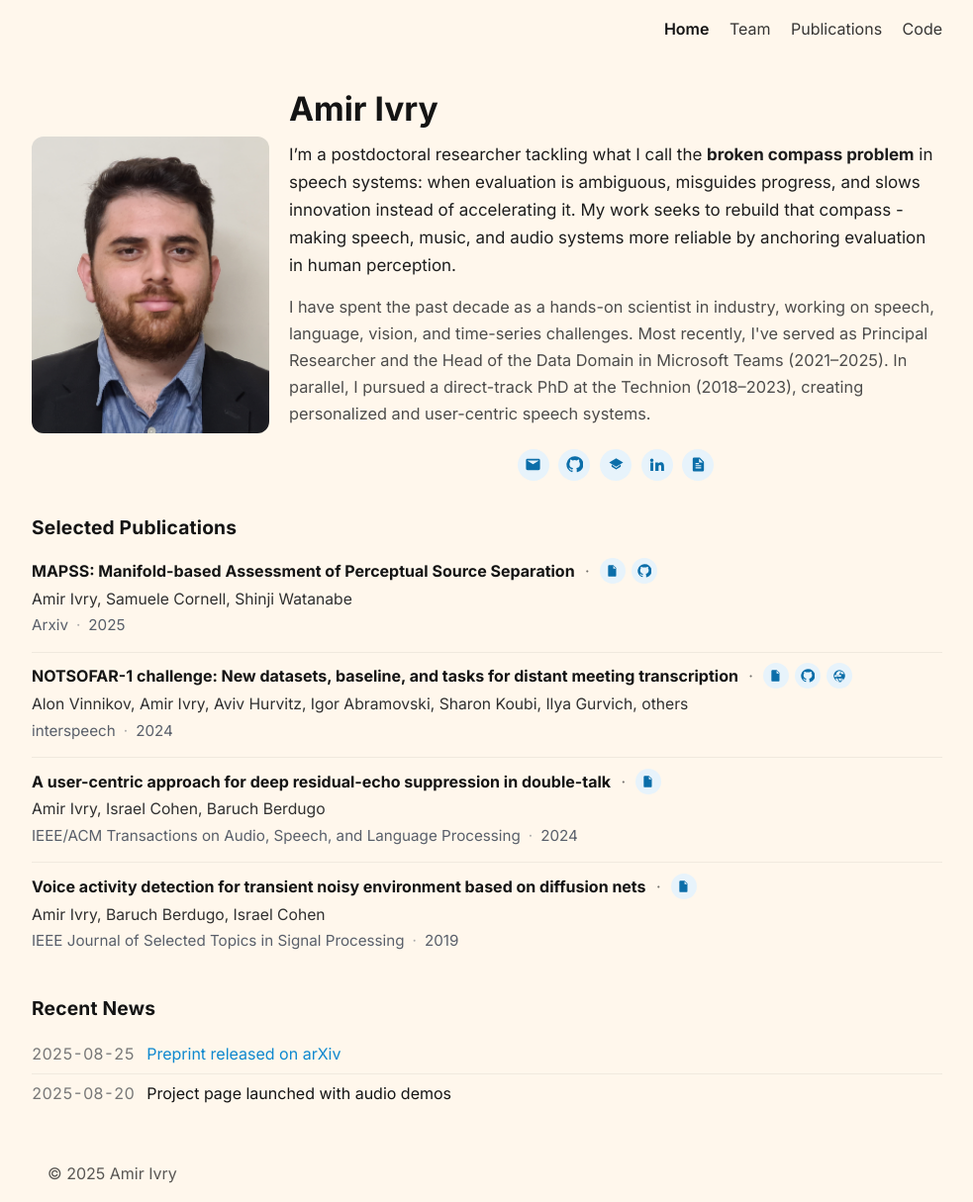
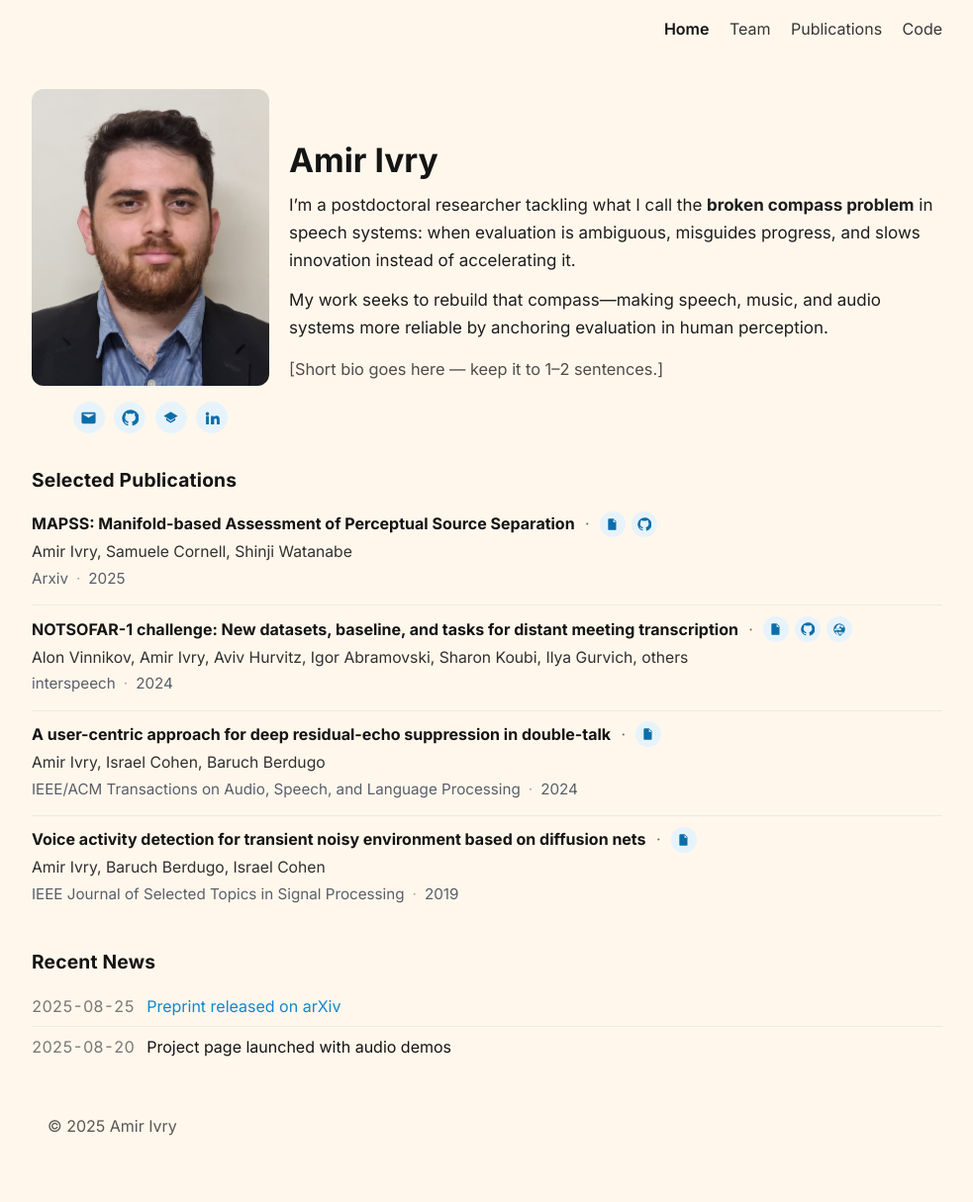
Before and after one commit to Amir-Ivry/Amir-Ivry.github.io, a Jekyll site: the page built from index.html, in a window 1280 px wide. Shown: the whole page at 99% size, without its empty margins (148-1131 px from the left). Built offline with Jekyll 4.4.1, drawn with Linux system fonts in a browser that asks for light colours; after the commit the page ends 1168 px from its top, so only the background shows below that.

Commit message:
Update index.html

```diff
--- a/index.html
+++ b/index.html
@@ -5,30 +5,13 @@
 ---
 
 <section class="hero">
-  <div class="avatar-wrap">
-    <img class="avatar-img" src="{{ site.author.avatar | relative_url }}" alt="{{ site.author.name }}">
-  </div>
+  <!-- LEFT: photo + icons stacked -->
+  <div class="avatar-stack">
+    <div class="avatar-wrap">
+      <img class="avatar-img" src="{{ site.author.avatar | relative_url }}" alt="{{ site.author.name }}">
+    </div>
 
-  <div class="hero-text">
-    <h1 class="hero-name">{{ site.author.name }}</h1>
-    {% if site.tagline and site.tagline != '' %}
-      <p class="hero-tagline">{{ site.tagline }}</p>
-    {% endif %}
-
-<p class="hero-abstract">
-  I’m a postdoctoral researcher tackling what I call the <strong>broken compass problem</strong> in speech systems: when evaluation is ambiguous, misguides progress, and slows innovation instead of accelerating it.
-  My work seeks to rebuild that compass - making speech, music, and audio systems more reliable by anchoring evaluation in human perception.
-</p>
-
-
-    <!-- Short-bio placeholder -->
-    <p class="hero-bio placeholder">
-      I have spent the past decade as a hands-on scientist in industry, working on speech, language, vision, and time-series challenges.
-      Most recently, I've served as Principal Researcher and the Head of the Data Domain in Microsoft Teams (2021–2025).
-      In parallel, I pursued a direct-track PhD at the Technion (2018–2023), creating personalized and user-centric speech systems.
-    </p>
-
-    <!-- Social icons -->
+    <!-- Social icons centered under the photo -->
     <div class="social-icons">
       {% if site.author.email %}
         <a href="mailto:{{ site.author.email }}" class="icon" aria-label="Email" title="Email">
@@ -50,17 +33,32 @@
           <svg viewBox="0 0 24 24" aria-hidden="true"><path d="M4.98 3.5a2.5 2.5 0 1 0 0 5 2.5 2.5 0 0 0 0-5ZM3 9h4v12H3V9Zm7 0h3.8v1.7h.05c.53-1 1.83-2.05 3.77-2.05 4.03 0 4.77 2.65 4.77 6.1V21h-4v-5.3c0-1.26-.02-2.88-1.76-2.88-1.76 0-2.03 1.37-2.03 2.78V21H10V9Z"/></svg>
         </a>
       {% endif %}
-      {% if site.social.cv %}
-        <a href="{{ site.social.cv | relative_url }}" target="_blank" class="icon" aria-label="CV" title="CV">
-          <!-- Stylish document-text icon -->
+      {% if site.cv and site.cv != "" %}
+        <a href="{{ site.cv | relative_url }}" target="_blank" class="icon" aria-label="CV" title="CV">
           <svg viewBox="0 0 24 24" aria-hidden="true">
             <path d="M6 2a2 2 0 0 0-2 2v16c0 1.1.9 2 2 2h12a2 2 0 0 0 2-2V8l-6-6H6Zm7 1.5L18.5 9H13V3.5ZM8 13h8v1.5H8V13Zm0 3h8v1.5H8V16Zm0-6h5v1.5H8V10Z"/>
           </svg>
         </a>
       {% endif %}
+    </div>
+  </div>
 
+  <!-- RIGHT: text -->
+  <div class="hero-text">
+    <h1 class="hero-name">{{ site.author.name }}</h1>
+    {% if site.tagline and site.tagline != '' %}
+      <p class="hero-tagline">{{ site.tagline }}</p>
+    {% endif %}
 
-    </div>
+    <!-- BOTH intro paragraphs now pure black via CSS -->
+    <p class="hero-abstract">
+      I’m a postdoctoral researcher tackling what I call the <strong>broken compass problem</strong> in speech systems: when evaluation is ambiguous, misguides progress, and slows innovation instead of accelerating it.
+    </p>
+    <p class="hero-abstract">
+      My work seeks to rebuild that compass—making speech, music, and audio systems more reliable by anchoring evaluation in human perception.
+    </p>
+
+    <p class="hero-bio placeholder">[Short bio goes here — keep it to 1–2 sentences.]</p>
   </div>
 </section>
 
@@ -102,7 +100,15 @@
             {% endif %}
           </span>
         </div>
-        {% if p.authors %}<div class="pub-authors">{{ p.authors }}</div>{% endif %}
+        {% if p.authors %}
+          <div class="pub-authors">
+            {{ p.authors
+              | replace: 'Amir Ivry','<span class="me">Amir Ivry</span>'
+              | replace: 'Ivry, Amir','<span class="me">Ivry, Amir</span>'
+              | replace: 'A. Ivry','<span class="me">A. Ivry</span>'
+              | replace: 'Amir I.','<span class="me">Amir I.</span>' }}
+          </div>
+        {% endif %}
         <div class="pub-venue-year">
           {% if p.venue %}<span>{{ p.venue }}</span>{% endif %}
           {% if p.venue and p.year %}<span class="sep">&middot;</span>{% endif %}
```
